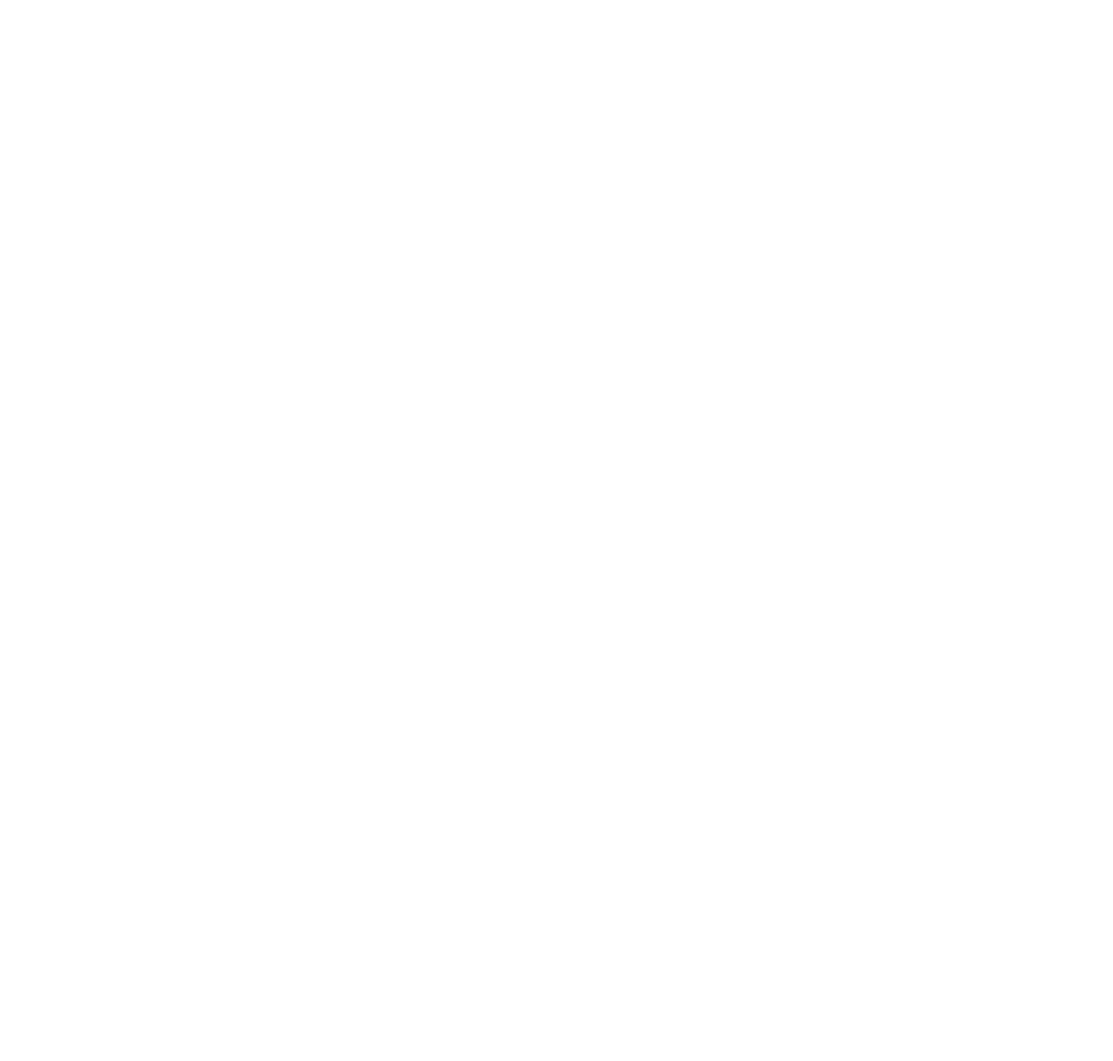
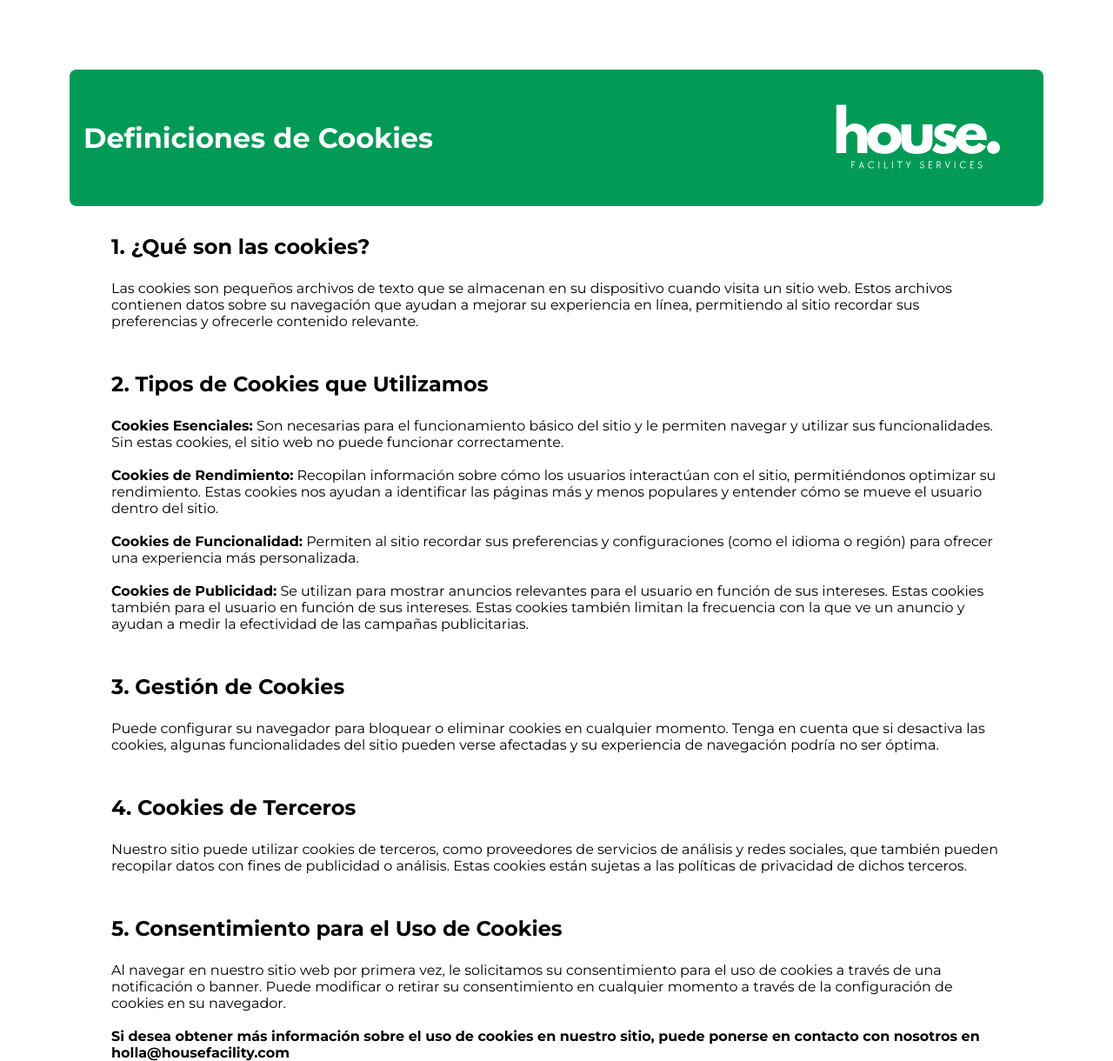
Before and after one commit to ogiovannilima/house-fs, a React (Vite) app: page /cookies in a window 1280 px wide. Before the commit this address had no page. Shown: the whole page at 87% size. Before the commit the page ends 800 px from the top, so only its background shows below. Built offline with nearby package versions, Linux system fonts and the light colour scheme.

Commit message:
add cookies page

```diff
--- /dev/null
+++ b/src/pages/Cookies/index.tsx
@@ -0,0 +1,91 @@
+import { WhiteLogoImg } from "../../assets";
+import { BoxText, Container, Content, Header, SubTitle, Title } from "./styles";
+
+export function Cookies() {
+  return (
+    <Container>
+      <Header>
+        <Title>Definiciones de Cookies</Title>
+        <img src={WhiteLogoImg} alt="Logo" />
+      </Header>
+      <Content>
+        <BoxText>
+          <SubTitle>1. ¿Qué son las cookies?</SubTitle>
+          <span>
+            Las cookies son pequeños archivos de texto que se almacenan en su
+            dispositivo cuando visita un sitio web. Estos archivos contienen
+            datos sobre su navegación que ayudan a mejorar su experiencia en
+            línea, permitiendo al sitio recordar sus preferencias y ofrecerle
+            contenido relevante.
+          </span>
+        </BoxText>
+
+        <BoxText>
+          <SubTitle>2. Tipos de Cookies que Utilizamos</SubTitle>
+          <span>
+            <b>Cookies Esenciales:</b> Son necesarias para el funcionamiento
+            básico del sitio y le permiten navegar y utilizar sus
+            funcionalidades. Sin estas cookies, el sitio web no puede funcionar
+            correctamente.
+            <br />
+            <br />
+            <b>Cookies de Rendimiento:</b> Recopilan información sobre cómo los
+            usuarios interactúan con el sitio, permitiéndonos optimizar su
+            rendimiento. Estas cookies nos ayudan a identificar las páginas más
+            y menos populares y entender cómo se mueve el usuario dentro del
+            sitio.
+            <br />
+            <br />
+            <b>Cookies de Funcionalidad:</b> Permiten al sitio recordar sus
+            preferencias y configuraciones (como el idioma o región) para
+            ofrecer una experiencia más personalizada.
+            <br />
+            <br />
+            <b>Cookies de Publicidad:</b> Se utilizan para mostrar anuncios
+            relevantes para el usuario en función de sus intereses. Estas
+            cookies también para el usuario en función de sus intereses. Estas
+            cookies también limitan la frecuencia con la que ve un anuncio y
+            ayudan a medir la efectividad de las campañas publicitarias.
+          </span>
+        </BoxText>
+
+        <BoxText>
+          <SubTitle>3. Gestión de Cookies</SubTitle>
+          <span>
+            Puede configurar su navegador para bloquear o eliminar cookies en
+            cualquier momento. Tenga en cuenta que si desactiva las cookies,
+            algunas funcionalidades del sitio pueden verse afectadas y su
+            experiencia de navegación podría no ser óptima.
+          </span>
+        </BoxText>
+
+        <BoxText>
+          <SubTitle>4. Cookies de Terceros</SubTitle>
+          <span>
+            Nuestro sitio puede utilizar cookies de terceros, como proveedores
+            de servicios de análisis y redes sociales, que también pueden
+            recopilar datos con fines de publicidad o análisis. Estas cookies
+            están sujetas a las políticas de privacidad de dichos terceros.
+          </span>
+        </BoxText>
+
+        <BoxText>
+          <SubTitle>5. Consentimiento para el Uso de Cookies</SubTitle>
+          <span>
+            Al navegar en nuestro sitio web por primera vez, le solicitamos su
+            consentimiento para el uso de cookies a través de una notificación o
+            banner. Puede modificar o retirar su consentimiento en cualquier
+            momento a través de la configuración de cookies en su navegador.
+            <br />
+            <br />
+            <b>
+              Si desea obtener más información sobre el uso de cookies en
+              nuestro sitio, puede ponerse en contacto con nosotros en
+              holla@housefacility.com
+            </b>
+          </span>
+        </BoxText>
+      </Content>
+    </Container>
+  );
+}
--- /dev/null
+++ b/src/pages/Cookies/styles.ts
@@ -0,0 +1,50 @@
+import styled from "styled-components";
+
+export const Container = styled.div`
+  width: 100vw;
+  height: 100vh;
+  padding: 5rem;
+  max-width: 2640px;
+  margin: 0 auto;
+`;
+
+export const Header = styled.div`
+  display: flex;
+  align-items: center;
+  justify-content: space-between;
+
+  background-color: #009a57;
+
+  border-radius: 0.5rem;
+
+  padding: 1rem;
+  margin-bottom: 2rem;
+
+  img {
+    width: 250px;
+  }
+`;
+
+export const Title = styled.div`
+  font-size: 2rem;
+  font-weight: 700;
+  color: #fff;
+`;
+
+export const SubTitle = styled.div`
+  font-size: 1.5rem;
+  font-weight: 700;
+`;
+
+export const Content = styled.div`
+  display: flex;
+  flex-direction: column;
+  gap: 3rem;
+  padding: 0 3rem;
+`;
+
+export const BoxText = styled.div`
+  display: flex;
+  flex-direction: column;
+  gap: 1.5rem;
+`;
--- a/src/pages/Home/index.tsx
+++ b/src/pages/Home/index.tsx
@@ -1,4 +1,5 @@
 import { useState } from "react";
+import { useNavigate } from "react-router-dom";
 
 import {
   FaInstagram,
@@ -82,6 +83,7 @@
 export function Home() {
   const [selectedLanguage, setSelectedLanguage] = useState<"ES" | "EN">("ES");
   const [selectedMenuItem, setSelectedMenuItem] = useState("HOME");
+  const navigate = useNavigate();
 
   const handleLanguageChange = (language: "ES" | "EN") => {
     setSelectedLanguage(language);
@@ -461,9 +463,15 @@
           </ContactBoxLocal>
 
           <PrivacyInfos>
-            <span>{textLanguage.services.footer.privacy}</span>
-            <span>{textLanguage.services.footer.cookies}</span>
-            <span>{textLanguage.services.footer.terms}</span>
+            <span onClick={() => navigate("/privacy")}>
+              {textLanguage.services.footer.privacy}
+            </span>
+            <span onClick={() => navigate("/cookies")}>
+              {textLanguage.services.footer.cookies}
+            </span>
+            <span onClick={() => navigate("/terms")}>
+              {textLanguage.services.footer.terms}
+            </span>
           </PrivacyInfos>
           <DividerFooter />
 
--- a/src/pages/Home/styles.ts
+++ b/src/pages/Home/styles.ts
@@ -628,6 +628,7 @@
   flex-direction: column;
   gap: 0.3rem;
   padding: 1rem 0 0 1rem;
+  cursor: pointer;
 
   span {
     color: #fff;
--- /dev/null
+++ b/src/pages/Privacy/index.tsx
@@ -0,0 +1,3 @@
+export function Privacy() {
+  return <h1>Privacy</h1>;
+}
--- /dev/null
+++ b/src/pages/Terms/index.tsx
@@ -0,0 +1,3 @@
+export function Terms() {
+  return <h1>Terms</h1>;
+}
--- a/src/routes/index.tsx
+++ b/src/routes/index.tsx
@@ -1,10 +1,16 @@
 import { Routes, Route } from "react-router-dom";
 import { Home } from "../pages/Home";
+import { Cookies } from "../pages/Cookies";
+import { Privacy } from "../pages/Privacy";
+import { Terms } from "../pages/Terms";
 
 export function AppRoutes() {
   return (
     <Routes>
       <Route path="/" element={<Home />} />
+      <Route path="/privacy" element={<Privacy />} />
+      <Route path="/cookies" element={<Cookies />} />
+      <Route path="/terms" element={<Terms />} />
     </Routes>
   );
 }
```
